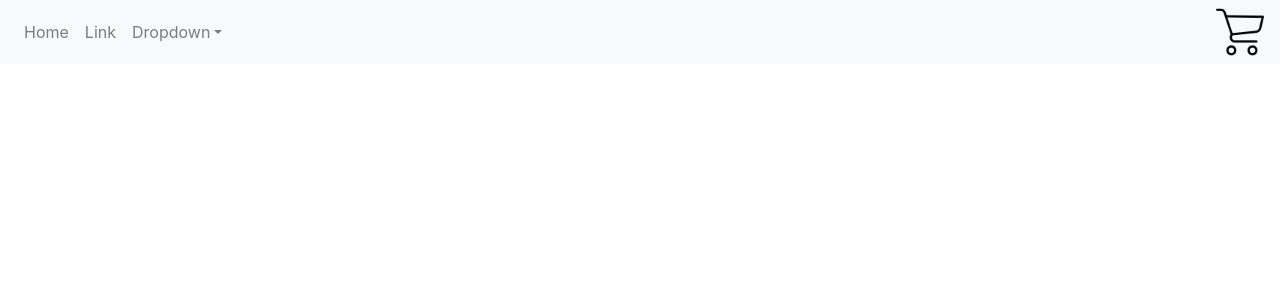
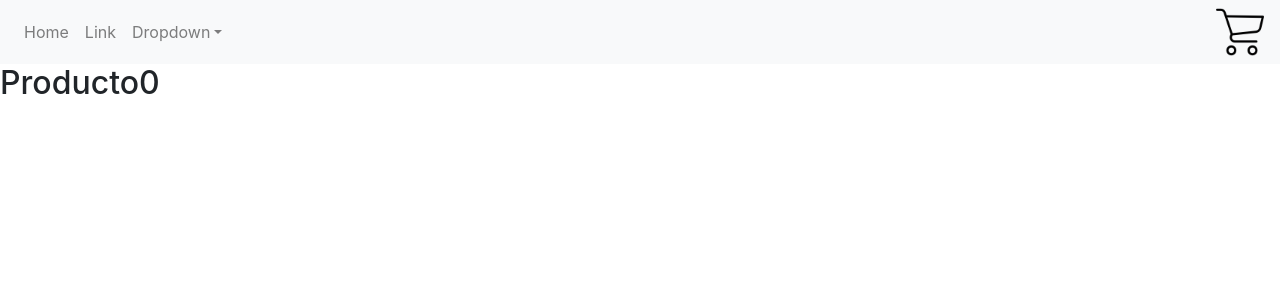
Before and after one commit to jburich13/mercadofree, a React (Create React App) app: page /item/0 in a window 1280 px wide. Shown: the top 300 px of the page. Built offline with nearby package versions, Linux system fonts and the light colour scheme.

Commit message:
detalles funcionando, falta mejorar aspecto grafico

```diff
--- a/src/components/ItemDetail.js
+++ b/src/components/ItemDetail.js
@@ -2,6 +2,6 @@ import React from "react"
 
 export function ItemDetail({itemsDetail}){
     return <>
-        <h2>{itemsDetail?.detail}</h2>
+        <h2>{itemsDetail?.nombre}</h2>
     </>
 }
--- a/src/components/ItemDetailContainer.js
+++ b/src/components/ItemDetailContainer.js
@@ -5,17 +5,25 @@ import {ItemDetail} from "../components/ItemDetail"
 import products from "../products"
 
 
-const item  = ()=>{
+
+
+function ItemDetailContainer() {
+  const [items2, setItems2] = useState(null)
+  const {itemid} = useParams();
+  const item  = ()=>{
     return new Promise((res,rej) =>{
         setTimeout(()=>{
-            res(products)
+            if(itemid){
+              const itemFiltered = products.find((item)=>{
+                return item.id.toString() === itemid;
+              })
+              res(itemFiltered)
+            } else res(products)
+
         },2000)
   })
 }
 
-function ItemDetailContainer() {
-  const [items2, setItems2] = useState(null)
-  const {itemid} = useParams();
   useEffect(() => {
     item().then((res)=> setItems2(res))
     return;
```
